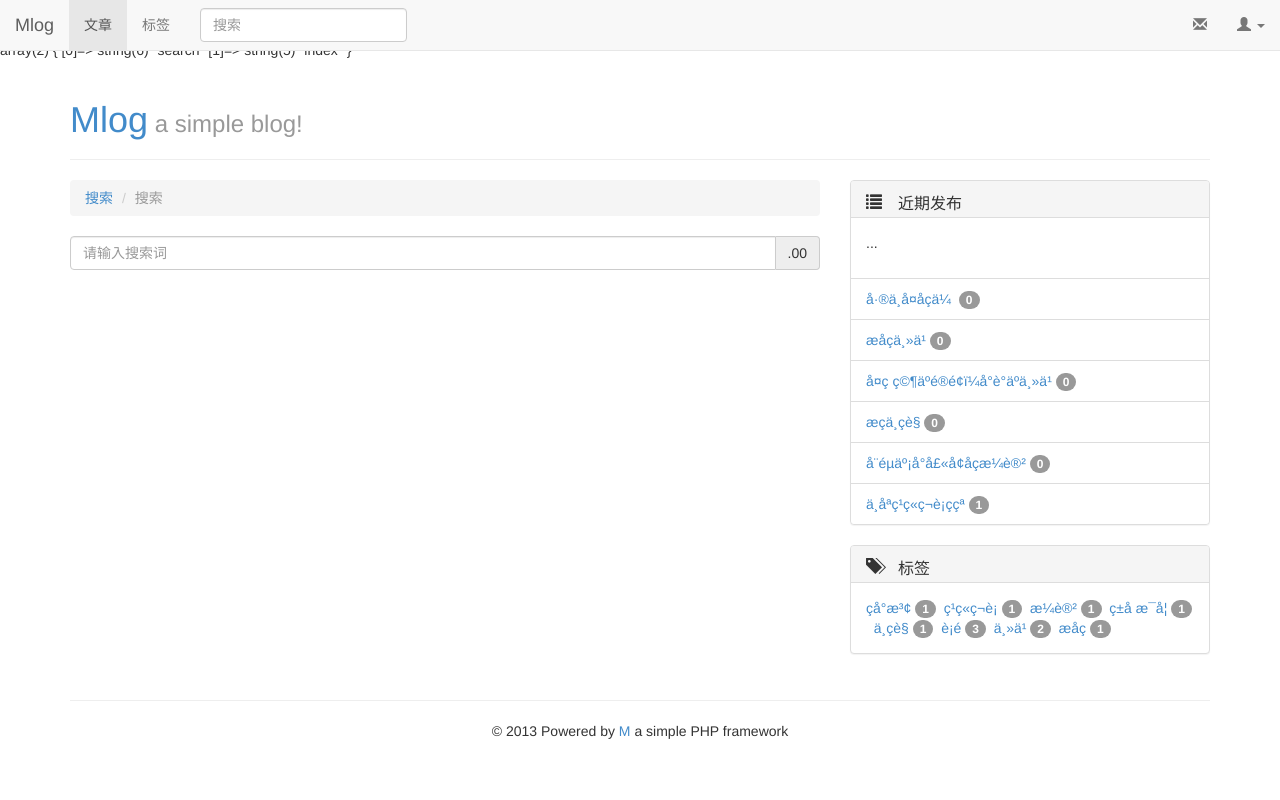
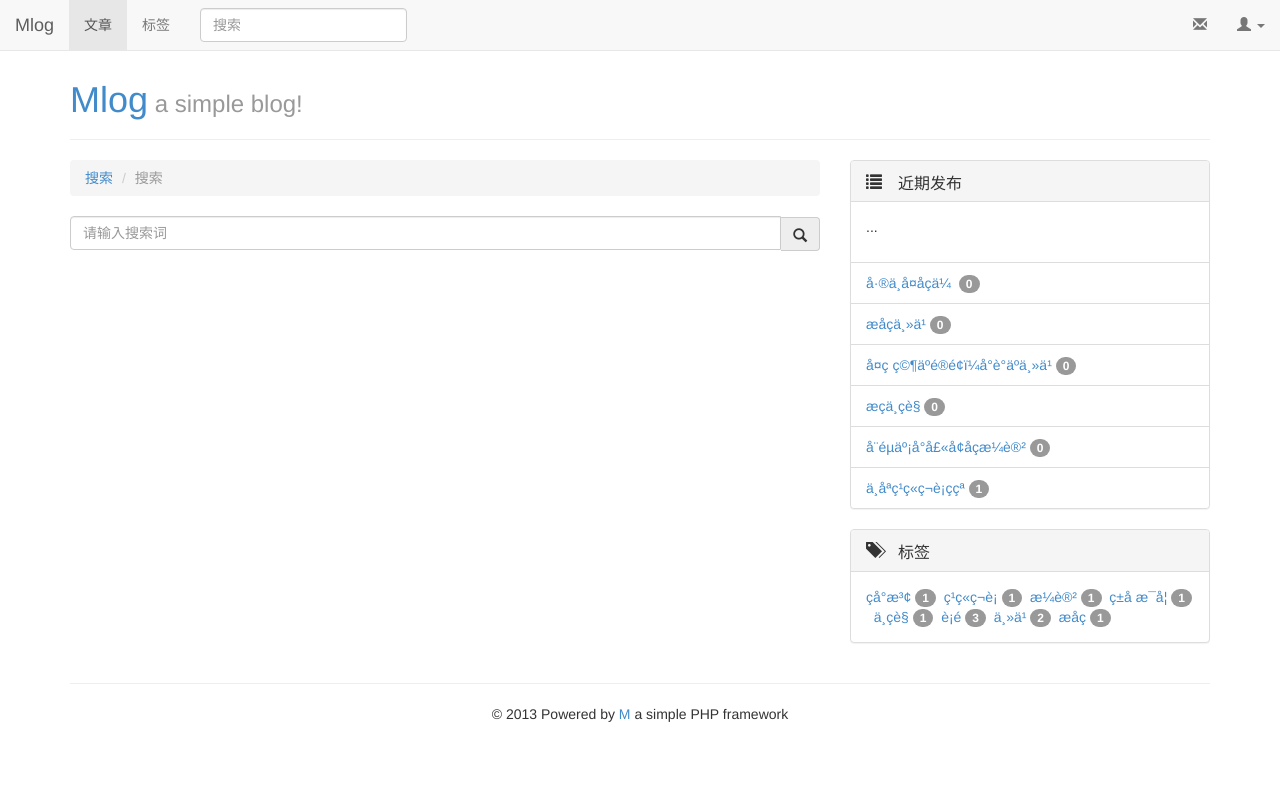
Before and after one commit to actcms/M, a PHP site: page /index.php?Search/index in a window 1280 px wide. Run offline with PHP 8.4, Linux system fonts and the light colour scheme; data comes from the database, SQL or seed files in the repository; tables that the repository leaves empty or names only in its code hold one stand-in row (values such as "Sample post"); some libraries are stand-ins or nearby versions.

Commit message:
搜索框提交数据过滤

```diff
--- a/Demos/Mlog/Controller/Search.php
+++ b/Demos/Mlog/Controller/Search.php
@@ -28,7 +28,16 @@ class Search extends Common
         {
             if(!empty($_POST['search']))
             {
-                $_SESSION['search'] = $_POST['search'];
+                $pattern = '/[a-zA-Z0-9\x{4e00}-\x{9fa5}]{1,10}/u';
+                $result = preg_match($pattern,$_POST['search'],$matches);
+                if($result)
+                {
+                    $_SESSION['search'] = $matches[0];
+                }
+                else
+                {
+                    $_SESSION['search'] = '';
+                }
             }
 
             $key = $_SESSION['search'];
--- a/Demos/Mlog/View/Search/search.php
+++ b/Demos/Mlog/View/Search/search.php
@@ -1,6 +1,6 @@
 <form action="<?php \M\App::buildUrl('Search','index')?>" method="post">
     <div class="input-group">
         <input type="search" name="search" class="form-control" placeholder="请输入搜索词">
-        <span class="input-group-addon">.00</span>
+        <span class="input-group-addon glyphicon glyphicon-search"></span>
     </div>
 </form>
--- a/M/Http/Request/AbstractRequest.php
+++ b/M/Http/Request/AbstractRequest.php
@@ -64,7 +64,7 @@ abstract class AbstractRequest
     /**
      * 设置请求
      *
-     * 过滤掉除字母与数字之外的请求
+     * 过滤掉除字母数字与汉字之外的请求
      * 控制器首字母大写
      *
      * @param $value array
@@ -76,10 +76,10 @@ abstract class AbstractRequest
 
         foreach($value as $parameter)
         {
-            $parameter = urldecode($parameter);
+            $parameter = urldecode($parameter);                 //url解码
             $parameter = strtolower($parameter);                //所有英字母转换为小写，便于统一控制
             $pattern = '/[a-zA-Z0-9\x{4e00}-\x{9fa5}]{1,10}/u';
-            $result = preg_match($pattern,$parameter,$matches);         //过滤掉除字母与数字之外的内容
+            $result = preg_match($pattern,$parameter,$matches);         //过滤掉除字母数字与汉字之外的内容
             if(!$result)
             {
                 $values[] = '';         //如果没有匹配，则触发默认控制器或动作
@@ -90,7 +90,6 @@ abstract class AbstractRequest
             }
         }
 
-        var_dump($values);
         $values[0] = ucfirst($values[0]);     //控制器首字母大写
         $this->requests = $values;
     }
```
